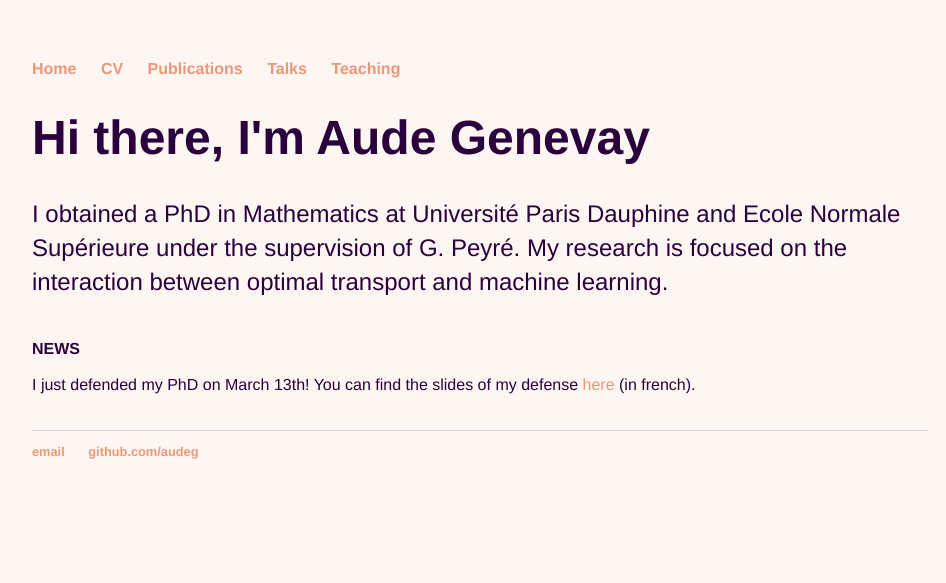
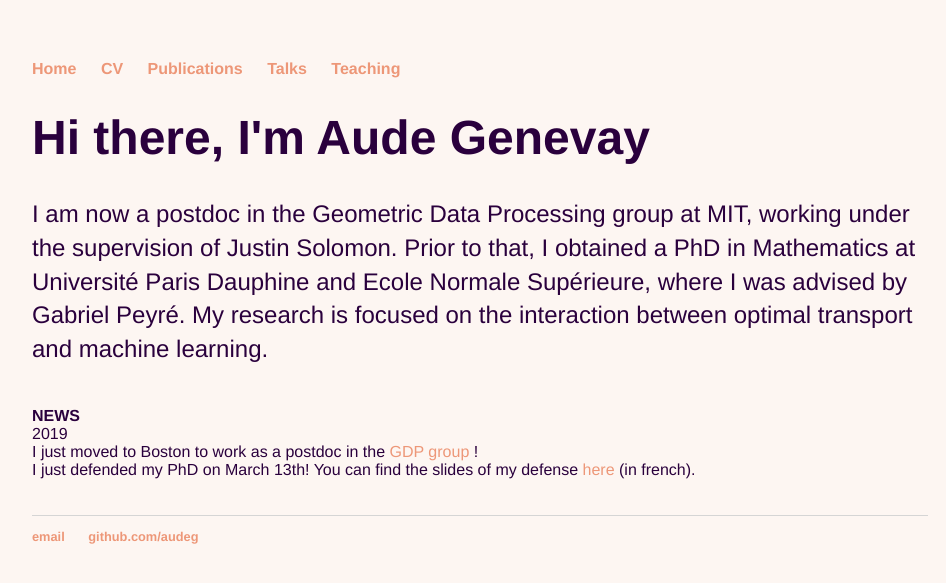
Before and after one commit to audeg/audeg.github.io, a Jekyll site: the page built from index.html, in a window 1280 px wide. Shown: the top 583 px of the page, without its empty margins (160-1106 px from the left). Built offline with Jekyll 4.4.1, drawn with Linux system fonts in a browser that asks for light colours.

Commit message:
postdoc update

```diff
--- a/index.html
+++ b/index.html
@@ -4,12 +4,16 @@ title: Aude Genevay
 ---
 <div class="blurb">
 	<h1>Hi there, I'm Aude Genevay</h1>
-				<p>I obtained a PhD in Mathematics at Université Paris Dauphine and Ecole Normale Supérieure under the supervision of G. Peyré.
+				<p>I am now a postdoc in the Geometric Data Processing group at MIT, working under the supervision of Justin Solomon.
+					Prior to that, I obtained a PhD in Mathematics at Université Paris Dauphine and Ecole Normale Supérieure, where I was advised by Gabriel Peyré.
 					My research is focused on the interaction between optimal transport and machine learning. </p>
 </div><!-- /.blurb -->
 <br/>
 <b>NEWS</b>
 <br/>
+2019
+<br/>
+I just moved to Boston to work as a postdoc in the <a href="http://groups.csail.mit.edu/gdpgroup/"> GDP group </a>!
 <br/>
 I just defended my PhD on March 13th! You can find the slides of my defense <a href="soutenance_aude.pdf"> here </a> (in french).
 <br/><br/><br/>
```
